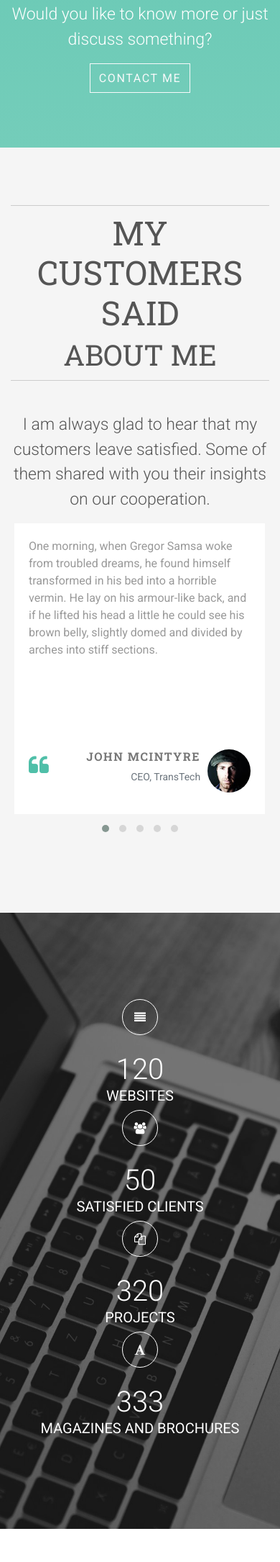
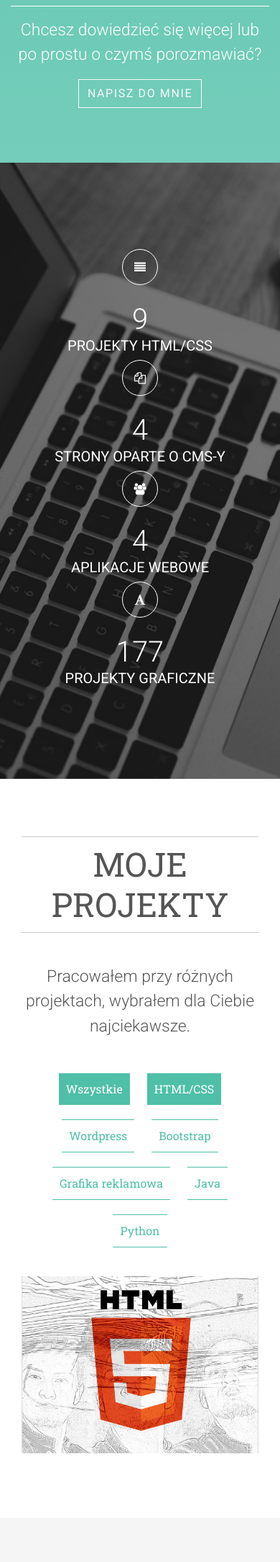
Before and after one commit to pangeon/web-portfolio, a PHP site: page / in a window 390 px wide. Shown: the part 3840-6010 px from the top of the page at 72% size. Run offline with PHP 8.4, Linux system fonts and the light colour scheme; some libraries are stand-ins or nearby versions.

Commit message:
working with section projects

```diff
--- a/css/custom.css
+++ b/css/custom.css
@@ -1 +1,9 @@
 /* your styles go here */
+.light-frame {
+    border: 1px solid lightgray;
+    padding: 5px;
+}
+.whitesmoke-frame {
+    border-left: 1px solid gainsboro;
+    border-right: 1px solid gainsboro;
+}
--- a/index.html
+++ b/index.html
@@ -3,7 +3,7 @@
   <head>
     <meta charset="utf-8">
     <meta http-equiv="X-UA-Compatible" content="IE=edge">
-    <title>IT Worker | responsive portfolio template</title>
+    <title>Cecherz | strona prywatna</title>
     <meta name="description" content="">
     <meta name="viewport" content="width=device-width, initial-scale=1">
     <meta name="robots" content="all,follow">
@@ -35,7 +35,7 @@
     <!-- navbar-->
     <header class="header">
       <nav class="navbar navbar-expand-lg fixed-top">
-        <div class="container"><a href="#intro" class="navbar-brand scrollTo">IT Worker</a>
+        <div class="container"><a href="#intro" class="navbar-brand scrollTo">Cecherz</a>
           <button type="button" data-toggle="collapse" data-target="#navbarcollapse" aria-controls="navbarSupportedContent" aria-expanded="false" aria-label="Toggle navigation" class="navbar-toggler navbar-toggler-right"><span class="fa fa-bars"></span></button>
           <div id="navbarcollapse" class="collapse navbar-collapse">
             <ul class="navbar-nav ml-auto">
@@ -158,23 +158,33 @@
           <div data-animate="fadeInUp" class="col-lg-4">
             <div class="icon"><i class="fa fa-html5"></i></div>
             <h3 class="heading mb-3 text-400">Webdesign</h3>
-            <p class="text-left description">Manor we shall merit by chief wound no or would. Oh towards between subject passage sending mention or it. Sight happy do burst fruit to woody begin at. Assurance perpetual he in oh determine as.</p>
+            <p class="text-center description">
+              Strony firmowe, kodowanie layoutów, witryny z wykorzystaniem CMS-ów: sklepy, blogi, platformy edukacyjne.
+              <br />
+              <br />
+              <strong>HTML/CSS, Bootstrap, Wordpress</strong>
+            </p>
           </div>
           <div data-animate="fadeInUp" class="col-lg-4">
             <div class="icon"><i class="fa fa-tachometer"></i></div>
             <h3 class="heading mb-3 text-400">Programowanie</h3>
-            <p class="text-left description">Rooms oh fully taken by worse do. Points afraid but may end law lasted. Was out laughter raptures returned outweigh. Luckily cheered colonel me do we attacks on highest enabled. Tried law yet style child. Bore of true of no be deal.</p>
+            <p class="text-center description">
+              Aplikacje webowe: administracja, wdrożenia i wsparcie. Obsługa gotowych systemów, tworzenie i poprawa funkcjonalności.
+              <br />
+              <br />
+              <strong>Spring, Django, REST, C++</strong>
+            </p>
           </div>
         </div>
         <hr data-animate="fadeInUp">
         <div data-animate="fadeInUp" class="text-center">
-          <p class="lead">Would you like to know more or just discuss something?</p>
-          <p><a href="#contact" class="btn btn-outline-light link-scroll">Contact me</a></p>
+          <p class="lead">Chcesz dowiedzieć się więcej lub po prostu o czymś porozmawiać?</p>
+          <p><a href="#contact" class="btn btn-outline-light link-scroll">Napisz do mnie</a></p>
         </div>
       </div>
     </section>
     <!-- Testimonials-->
-    <section id="testimonials" class="testimonials-section bg-gray">
+    <!-- <section id="testimonials" class="testimonials-section bg-gray">
       <div class="container">
         <header class="text-center mb-2">
           <h2 data-animate="fadeInUp" class="title">My customers said<br><span>about me</span></h2>
@@ -253,7 +263,7 @@
           </li>
         </ul>
       </div>
-    </section>
+    </section> -->
     <!-- Statistics-->
     <section id="statistics" data-dir="up" style="background: url(&quot;img/parallax.jpg&quot;);" class="statistics-section text-white parallax parallax">
       <div class="container">
@@ -261,25 +271,25 @@
           <div data-animate="fadeInUp" class="col-lg-3 col-md-6">
             <div class="item">
               <div class="icon"><i class="fa fa-align-justify"></i></div>
-              <h5 class="text-400 mt-4 text-uppercase"><span class="counter">120</span><br>Websites</h5>
+              <h5 class="text-400 mt-4 text-uppercase"><span class="counter">9</span><br>Projekty HTML/CSS</h5>
+            </div>
+          </div>
+          <div data-animate="fadeInUp" class="col-lg-3 col-md-6">
+            <div class="item">
+              <div class="icon"><i class="fa fa-copy"></i></div>
+              <h5 class="text-400 mt-4 text-uppercase"><span class="counter">4</span><br>Strony oparte o CMS-y</h5>
             </div>
           </div>
           <div data-animate="fadeInUp" class="col-lg-3 col-md-6">
             <div class="item">
               <div class="icon"><i class="fa fa-users"></i></div>
-              <h5 class="text-400 mt-4 text-uppercase"><span class="counter">50</span><br>Satisfied Clients</h5>
-            </div>
-          </div>
-          <div data-animate="fadeInUp" class="col-lg-3 col-md-6">
-            <div class="item">
-              <div class="icon"><i class="fa fa-copy"></i></div>
-              <h5 class="text-400 mt-4 text-uppercase"><span class="counter">320</span><br>Projects</h5>
+              <h5 class="text-400 mt-4 text-uppercase"><span class="counter">4</span><br>Aplikacje webowe</h5>
             </div>
           </div>
           <div data-animate="fadeInUp" class="col-lg-3 col-md-6">
             <div class="item">
               <div class="icon"><i class="fa fa-font"></i></div>
-              <h5 class="text-400 mt-4 text-uppercase"><span class="counter">333</span><br>Magazines and Brochures</h5>
+              <h5 class="text-400 mt-4 text-uppercase"><span class="counter">177</span><br>Projekty graficzne</h5>
             </div>
           </div>
         </div>
@@ -294,15 +304,17 @@
       <div class="container">
         <div class="col-sm-12">
           <div class="mb-5 text-center">
-            <h2 data-animate="fadeInUp" class="title">My work</h2>
-            <p data-animate="fadeInUp" class="lead">I have worked on dozens of projects so I have picked only the latest for you.</p>
+            <h2 data-animate="fadeInUp" class="title">Moje projekty</h2>
+            <p data-animate="fadeInUp" class="lead">Pracowałem przy różnych projektach, wybrałem dla Ciebie najciekawsze.</p>
           </div>
           <ul id="filter" data-animate="fadeInUp">
-            <li class="active"><a href="#" data-filter="all">All</a></li>
-            <li><a href="#" data-filter="webdesign">Webdesign</a></li>
-            <li><a href="#" data-filter="seo">SEO</a></li>
-            <li><a href="#" data-filter="marketing">Marketing</a></li>
-            <li><a href="#" data-filter="other">Other</a></li>
+            <li class="active"><a href="#" data-filter="all">Wszystkie</a></li>
+            <li class="active"><a href="#" data-filter="html-css">HTML/CSS</a></li>
+            <li><a href="#" data-filter="wordpress">Wordpress</a></li>
+            <li><a href="#" data-filter="bootstrap">Bootstrap</a></li>
+            <li><a href="#" data-filter="graphic-2d">Grafika reklamowa</a></li>
+            <li><a href="#" data-filter="java">Java</a></li>
+            <li><a href="#" data-filter="python">Python</a></li>
           </ul>
           <div id="detail">
             <div class="row">
@@ -318,22 +330,52 @@
           <!-- Reference detail-->
           <div id="references-masonry" data-animate="fadeInUp">
             <div class="row">
-                  <div data-category="webdesign" class="reference-item col-lg-3 col-md-6">
-                    <div class="reference"><a href="#"><img src="img/portfolio-1.jpg" alt="" class="img-fluid">
+                  <div data-category="html-css" class="reference-item col-lg-3 col-md-6">
+                    <div class="reference"><a href="#"><img src="img/portfolio-1.jpg" alt="" class="img-fluid whitesmoke-frame">
                         <div class="overlay">
                           <div class="inner">
-                            <h3 class="h4 reference-title">Project name</h3>
-                            <p>Short project description goes here...</p>
+                            <h3 class="h4 reference-title">WEB-DESIGN TOOLS</h3>
+                            <p>
+                              Interaktywna strona WWW w technologii HTML5
+                            </p>
                           </div>
                         </div></a>
-                      <div data-images="img/main-slider1.jpg,img/main-slider2.jpg,img/main-slider3.jpg" class="sr-only reference-description">
-                        <p>Projecting surrounded literature yet delightful alteration but bed men. Open are from long why cold. If must snug by upon sang loud left. As me do preference entreaties compliment motionless ye literature. Day behaviour explained law remainder. Produce can cousins account you pasture. Peculiar delicate an pleasant provided do perceive.</p>
-                        <p>Sitting mistake towards his few country ask. You delighted two rapturous six depending objection happiness something the. Off nay impossible dispatched partiality unaffected. Norland adapted put ham cordial. Ladies talked may shy basket narrow see. Him she distrusts questions sportsmen. Tolerably pretended neglected on my earnestly by. Sex scale sir style truth ought.</p>
-                        <p class="buttons text-center"><a href="javascript:void(0);" class="btn btn-outline-primary"><i class="fa fa-globe"></i> Visit website</a><a href="javascript:void(0);" class="btn btn-outline-primary"><i class="fa fa-download"></i> Download case study</a></p>
+                      <div
+                        data-images="img/main-slider1.jpg,img/main-slider2.jpg,img/main-slider3.jpg"
+                        class="sr-only reference-description">
+                        <h4 class="text-center">
+                          Sposoby budowania interaktywnych stron WWW w technologii HTML5,
+                          z wykorzystaniem narzędzi firmy Adobe.
+                        </h4>
+                        <hr />
+                        <p style="text-align: justify;">
+                          Witrynę wykonałem jako projekt zaliczeniowy studiów podyplomowych:
+                          <a href="http://www.kis.p.lodz.pl/podyplomowe.html?lang=pl">Grafika i Techniki Multimedialne w Instytucie Informatyki Stosowanej Politechniki Łódzkiej</a>
+                          Posłużyłem się najprostszą, a zarazem najbardziej
+                          fundamentalną metodą: stworzyłem witrynę odręcznie.
+                          Zapoznałem się z każdą linijką kodu, który osadzałem.
+                        </p>
+                        <p style="text-align: justify;">
+                          Projekt, który prezentuje wykorzystuje najbardziej podstawowe technologie webowe - HTML5
+                          (połączenie funkcjonalności XHTML i możliwości JavaScriptu) oraz CSS3. Odwołuje się w nim do
+                          zainteresowań związanych z projektowaniem graficznych przy pomocy ulubionych narzędzi firmy Adobe.
+                          Zamieściłem w nim obszery katalog prac różnych twórców oraz kilka swoich.
+                        </p>
+                        <p class="buttons text-center">
+                          <a href="http://html5.cecherz.pl/dw.html" class="btn btn-outline-primary">
+                            <i class="fa fa-globe"></i>
+                            Odwiedź stronę
+                          </a>
+                          <a href="http://html5.cecherz.pl/doc/czytaj.pdf" class="btn btn-outline-primary">
+                            <i class="fa fa-download"></i>
+                            Pobierz dokumentację
+                          </a>
+                        </p>
                       </div>
                     </div>
                   </div>
-                  <div data-category="seo" class="reference-item col-lg-3 col-md-6">
+
+                  <!-- <div data-category="seo" class="reference-item col-lg-3 col-md-6">
                     <div class="reference"><a href="#"><img src="img/portfolio-2.jpg" alt="" class="img-fluid">
                         <div class="overlay">
                           <div class="inner">
@@ -437,7 +479,7 @@
                         <p class="buttons text-center"><a href="javascript:void(0);" class="btn btn-outline-primary"><i class="fa fa-globe"></i> Visit website</a><a href="javascript:void(0);" class="btn btn-outline-primary"><i class="fa fa-download"></i> Download case study</a></p>
                       </div>
                     </div>
-                  </div>
+                  </div> -->
             </div>
           </div>
         </div>
@@ -474,7 +516,7 @@
     <section id="contact" data-animate="bounceIn" class="contact-section contact">
       <div class="container">
         <header class="text-center">
-          <h2 class="title">Contact me</h2>
+          <h2 class="title">Napisz do mnie</h2>
         </header>
         <div class="row">
           <div class="col-lg-8 mx-auto">
@@ -483,22 +525,22 @@
               <div class="controls">
                 <div class="row">
                   <div class="col-md-6">
-                    <input type="text" name="name" placeholder="Your firstname *" required="required" class="form-control">
+                    <input type="text" name="name" placeholder="Imię *" required="required" class="form-control">
                   </div>
                   <div class="col-md-6">
-                    <input type="text" name="surname" placeholder="Your lastname *" required="required" class="form-control">
+                    <input type="text" name="surname" placeholder="Nazwisko *" required="required" class="form-control">
                   </div>
                   <div class="col-md-6">
-                    <input type="text" name="email" placeholder="Your email *" required="required" class="form-control">
+                    <input type="text" name="email" placeholder="E-mail *" required="required" class="form-control">
                   </div>
                   <div class="col-md-6">
-                    <input type="text" name="phone" placeholder="Your phone" class="form-control">
+                    <input type="text" name="phone" placeholder="Telefon" class="form-control">
                   </div>
                   <div class="col-md-12">
-                    <textarea name="message" placeholder="Message for me *" rows="4" required="required" class="form-control"></textarea>
+                    <textarea name="message" placeholder="Treść wiadomości *" rows="4" required="required" class="form-control"></textarea>
                   </div>
                   <div class="col-md-12 text-center">
-                    <button type="submit" class="btn btn-outline-primary">Send message</button>
+                    <button type="submit" class="btn btn-outline-primary">Wyślij wiadomość</button>
                   </div>
                 </div>
               </div>
--- a/js/front.js
+++ b/js/front.js
@@ -129,7 +129,7 @@ $(function () {
         if (images.length > 0) {
             sliderContent = '';
             for (var i = 0; i < images.length; ++i) {
-                sliderContent = sliderContent + '<div class="item"><img src=' + images[i] + ' alt="" class="img-fluid"></div>';
+                sliderContent = sliderContent + '<div class="item light-frame"><img src=' + images[i] + ' alt="" class="img-fluid"></div>';
             }
         } else {
             sliderContent = '';
```
Also changed, not shown: img/main-slider1.jpg, img/main-slider2.jpg, img/main-slider3.jpg, img/main-slider4.jpg, img/portfolio-1.jpg.
